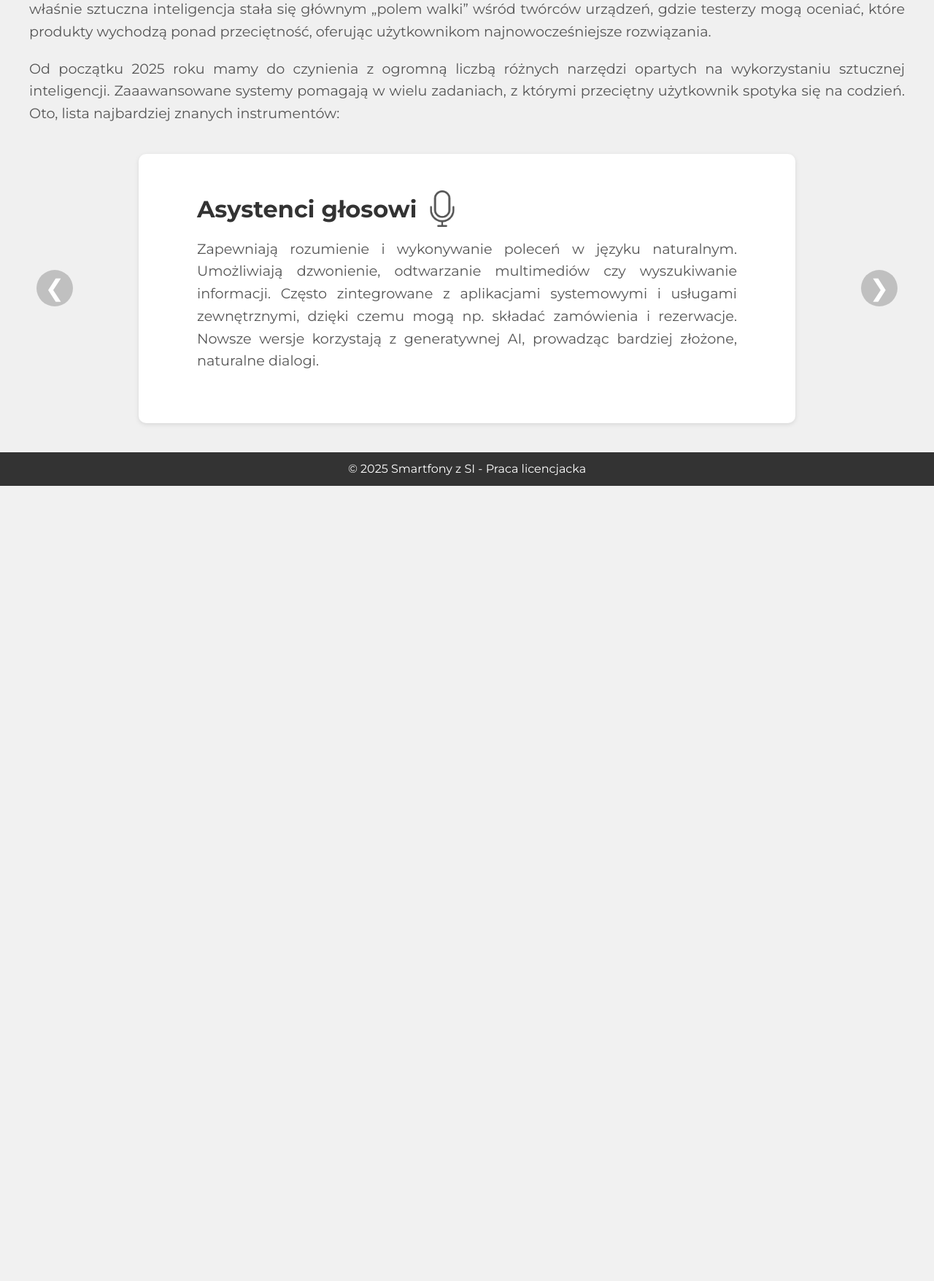
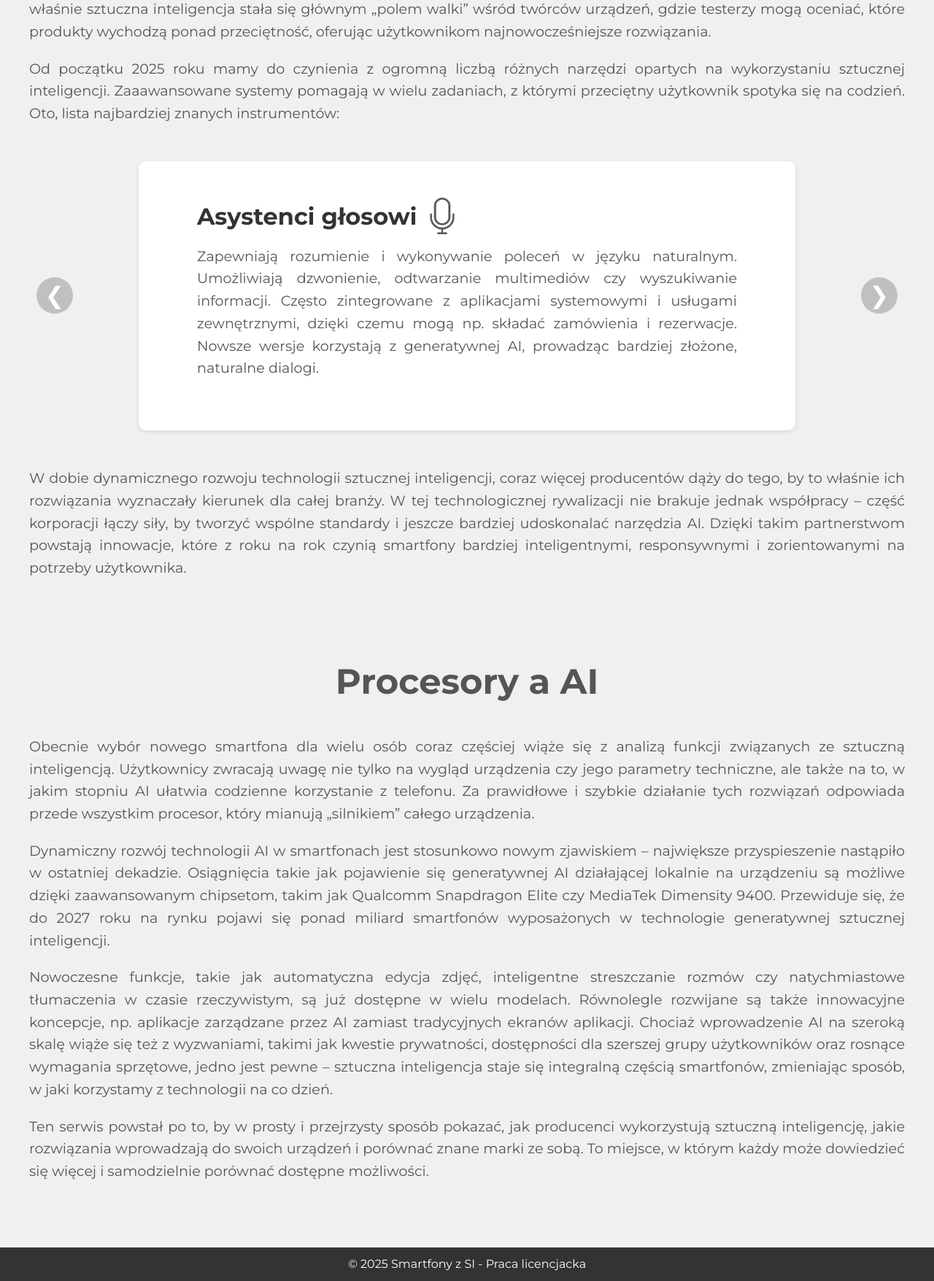
Before and after one commit to maksimus209/praca_licencjacka, a PHP site: page /si.html in a window 1280 px wide. Shown: the part 2521-4277 px from the top of the page at 73% size. Before the commit the page ends 3187 px from the top, so only its background shows below. Run offline with PHP 8.4, Linux system fonts and the light colour scheme.

Commit message:
zmiana strony porównaania + si

```diff
--- a/comparison.php
+++ b/comparison.php
@@ -16,6 +16,8 @@ while ($row = $res->fetch_assoc()) {
     <title>Porównywarka</title>
     <link rel="stylesheet" href="css/main.css">
     <link rel="stylesheet" href="css/comparison.css">
+    <link rel="preconnect" href="https://fonts.gstatic.com" crossorigin>
+    <link href="https://fonts.googleapis.com/css2?family=Roboto:wght@400;700&family=Montserrat:wght@400;700&display=swap" rel="stylesheet">
 </head>
 <body>
 <header class="header">
--- a/css/si.css
+++ b/css/si.css
@@ -36,6 +36,7 @@ SEKCJA GŁÓWNA / ARTYKUŁOWA
 .article-content {
     width: 100%;
     margin-top: 8%; /* Odstęp od góry (opcjonalnie) */
+    margin-bottom: 7%;
 }
 
 /* Obraz na górze, pełna szerokość */
@@ -66,6 +67,16 @@ SEKCJA GŁÓWNA / ARTYKUŁOWA
     line-height: 1.6;
     margin-bottom: 20px;
     text-align: justify;
+}
+
+.chipset-wrapper{
+    text-align: center;
+}
+
+.chipset{
+    font-size: 3rem;
+    color: #555;
+    padding-bottom: 35px;
 }
 
 /* Kontener "bieżni" */
@@ -111,7 +122,7 @@ SEKCJA GŁÓWNA / ARTYKUŁOWA
 .tools-slider {
     width: 100%;
     max-width: 1200px;   /* Dopasuj do potrzeb */
-    margin: 0 auto;   /* wyśrodkowanie całego slidera */
+    margin: 30px auto;   /* wyśrodkowanie całego slidera */
     overflow: hidden;
     position: relative;  /* aby móc pozycjonować przyciski */
     padding: 20px 0;       /* ewentualny odstęp pionowy dla estetyki */
--- a/si.html
+++ b/si.html
@@ -133,7 +133,7 @@
                     <img src="photos_licencjat/tools/edit(content).png" alt="grafika 2D notatnika z długopisem żółtego koloru">
                 </div>
                 <p>Służy do korekty stylistycznej i gramatycznej, parafrazowania lub streszczania długich fragmentów tekstu.
-                    Narzędzia te mogą zmieniać ton (bardziej formalny / swobodny) oraz formatować i uzupełniać dokumenty.
+                    Narzędzia te mogą zmieniać ton na bardziej formalny bądź swobodny oraz formatować i uzupełniać dokumenty.
                     Współpracują z edytorami i komunikatorami, umożliwiając szybką poprawę i dopisywanie nowych sekcji tekstu.
                 </p>
             </div>
@@ -143,7 +143,7 @@
                 </div>
                 <p>Polega na ulepszaniu zdjęć i wideo przez usuwanie niepożądanych elementów czy redukcję szumów.
                     Obejmuje też poprawę ostrości, retusz twarzy lub dodawanie filtrów.
-                    Zaawansowane algorytmy potrafią „dorysowywać” fragmenty obrazu (outpainting),
+                    Zaawansowane algorytmy potrafią „dorysowywać” fragmenty obrazu,
                     łączyć klipy w automatyczne filmy oraz nakładać efekty AR w czasie rzeczywistym.
                 </p>
             </div>
@@ -151,9 +151,9 @@
                 <div class="tool-card-header" id=""><h2>Generowanie treści</h2>
                     <img src="photos_licencjat/tools/generate(content).png" alt="grafika 2D żarówka pomarańczowego koloru">
                 </div>
-                <p>Pozwala tworzyć dłuższe teksty (np. akapity, e-maile, streszczenia) na podstawie krótkich poleceń.
+                <p>Pozwala tworzyć dłuższe teksty na podstawie krótkich poleceń.
                     System może też proponować gotowe odpowiedzi w komunikatorach,
-                    generować notatki ze spotkań, czy automatycznie dostosowywać styl dokumentu (kolorystyka, motywy) do preferencji użytkownika.
+                    generować notatki ze spotkań, czy automatycznie dostosowywać styl dokumentu do preferencji użytkownika.
                 </p>
             </div>
             <div class="tool-card">
@@ -188,6 +188,56 @@
         <button class="slider-btn slider-btn-right">&#10095;</button>
     </div>
 
+    <div class="container">
+        <p>
+            W dobie dynamicznego rozwoju technologii sztucznej inteligencji, coraz więcej producentów dąży do tego,
+            by to właśnie ich rozwiązania wyznaczały kierunek dla całej branży.
+            W tej technologicznej rywalizacji nie brakuje jednak współpracy – część korporacji łączy siły,
+            by tworzyć wspólne standardy i jeszcze bardziej udoskonalać narzędzia AI.
+            Dzięki takim partnerstwom powstają innowacje,
+            które z roku na rok czynią smartfony bardziej inteligentnymi, responsywnymi i zorientowanymi na potrzeby użytkownika.
+        </p>
+    </div>
+</section>
+<section class="article-content">
+    <div class="chipset-wrapper">
+        <h1 class="chipset">Procesory a AI</h1>
+    </div>
+    <div class="container">
+        <p>
+            Obecnie wybór nowego smartfona dla wielu osób coraz częściej wiąże się z analizą funkcji związanych ze sztuczną inteligencją.
+            Użytkownicy zwracają uwagę nie tylko na wygląd urządzenia czy jego parametry techniczne,
+            ale także na to, w jakim stopniu AI ułatwia codzienne korzystanie z telefonu.
+            Za prawidłowe i szybkie działanie tych rozwiązań odpowiada przede wszystkim procesor,
+            który mianują „silnikiem” całego urządzenia.
+        </p>
+        <p>
+            Dynamiczny rozwój technologii AI w smartfonach jest stosunkowo nowym zjawiskiem –
+            największe przyspieszenie nastąpiło w ostatniej dekadzie.
+            Osiągnięcia takie jak pojawienie się generatywnej AI działającej lokalnie na urządzeniu
+            są możliwe dzięki zaawansowanym chipsetom, takim jak Qualcomm Snapdragon Elite czy MediaTek Dimensity 9400.
+            Przewiduje się, że do 2027 roku na rynku pojawi się ponad miliard smartfonów wyposażonych w technologie
+            generatywnej sztucznej inteligencji.
+        </p>
+        <p>
+            Nowoczesne funkcje, takie jak automatyczna edycja zdjęć, inteligentne streszczanie rozmów
+            czy natychmiastowe tłumaczenia w czasie rzeczywistym, są już dostępne w wielu modelach.
+            Równolegle rozwijane są także innowacyjne koncepcje, np. aplikacje zarządzane przez AI zamiast tradycyjnych ekranów aplikacji.
+            Chociaż wprowadzenie AI na szeroką skalę wiąże się też z wyzwaniami, takimi jak kwestie prywatności,
+            dostępności dla szerszej grupy użytkowników oraz rosnące wymagania sprzętowe, jedno jest pewne –
+            sztuczna inteligencja staje się integralną częścią smartfonów,
+            zmieniając sposób, w jaki korzystamy z technologii na co dzień.
+        </p>
+    </div>
+    <div class="container">
+        <p>
+            Ten serwis powstał po to, by w prosty i przejrzysty sposób pokazać,
+            jak producenci wykorzystują sztuczną inteligencję, jakie rozwiązania wprowadzają do swoich urządzeń
+            i porównać znane marki ze sobą.
+            To miejsce, w którym każdy może dowiedzieć się więcej i samodzielnie porównać dostępne możliwości.
+        </p>
+    </div>
+
 </section>
 
 
```
Also changed, not shown: css/comparison.css (+5 -11 lines), css/wynik.css (+122 -9 lines), wynik.php (+99 -41 lines).
